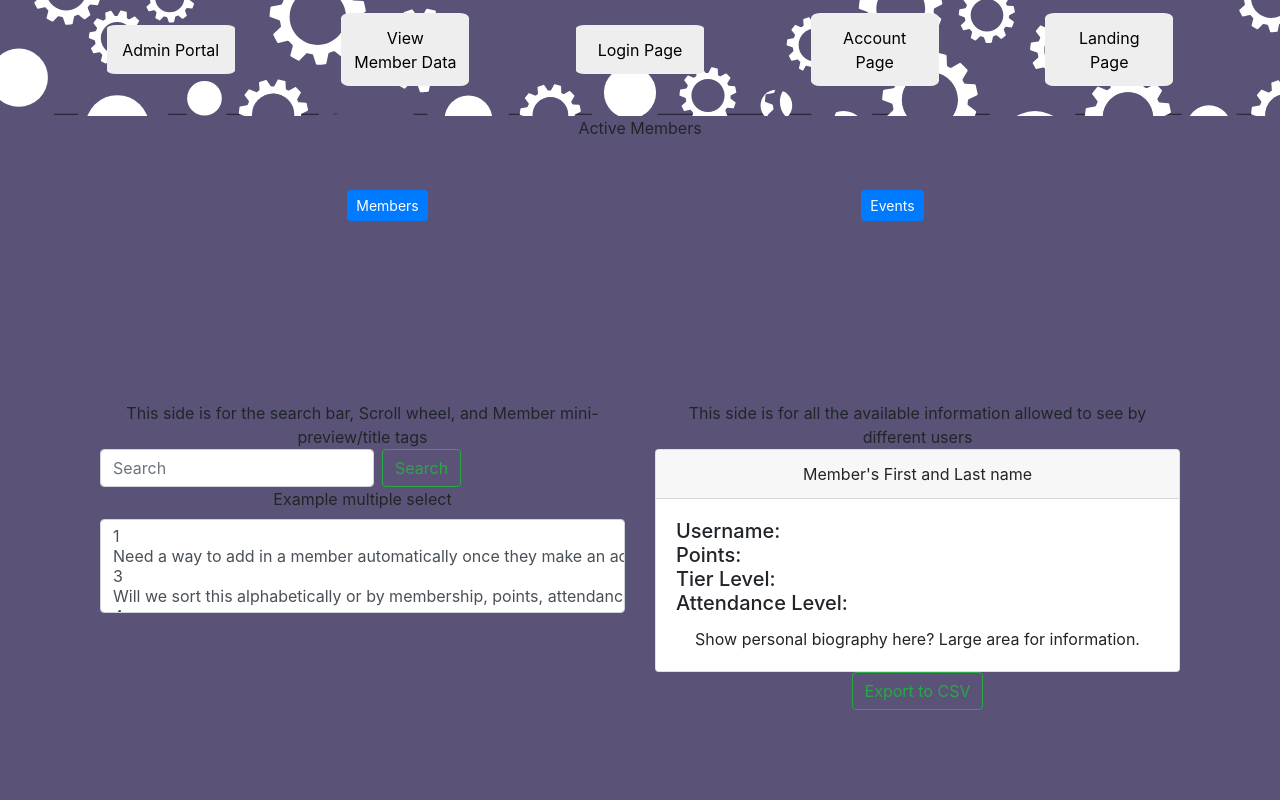
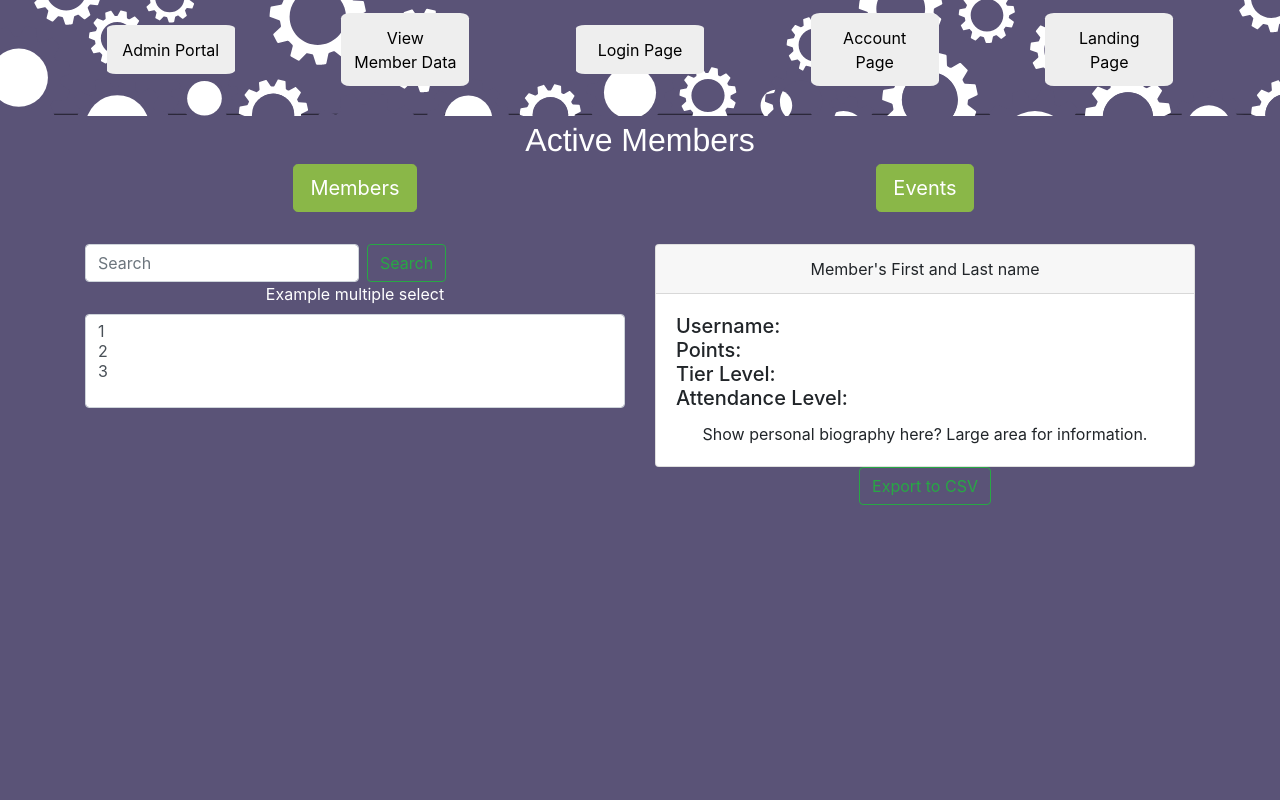
Before and after one commit to mcdirocco/swe-project, a React (Create React App) app in the folder frontend/: page /MemberData in a window 1280 px wide. Shown: the top 800 px of the page. Built offline with nearby package versions, Linux system fonts and the light colour scheme.

Commit message:
ViewMemData Update
Minor updates for formatting.

```diff
--- a/frontend/src/components/MemberData.css
+++ b/frontend/src/components/MemberData.css
@@ -1,14 +1,37 @@
+.HeaderClassName{
+    color: white;
+    font-size: xx-large;
+    font-family: 'Helvetica Neue', Helvetica, Arial, sans-serif;
+}
+
 .RowButtons{
     color: black;
-    margin: 50px;
     display: flex;
+    height: 10vh;
 }
 
 .RowSplitPage{
-    margin: auto;
+    /*margin: auto;*/
     padding-bottom: 100px;
 
 }
 .ClassNameBigDiv{
     height: 100vh;
 }
+
+.btn-dope{
+    background-color: #8AB748;
+    border-color: #8AB748;
+}
+
+.btn-dope:hover{
+    background-color: rgba(255, 255, 255, 0.5);
+    /*background: rgba(138, 183, 72, 0.5);*/
+    border-color: rgba(138, 183, 72, 0.5);
+}
+
+.btn-dope:active:focus{
+    background-color: rgba(255, 255, 255, 0.5);
+    /*background: rgba(138, 183, 72, 0.5);*/
+    border-color: rgba(138, 183, 72, 0.5);
+}
--- a/frontend/src/components/MemberData.js
+++ b/frontend/src/components/MemberData.js
@@ -4,42 +4,47 @@ import "./MemberData.css";
 const MemData = () => {
     return (
       <div className="ClassNameBigDiv">
-        <header className="HeaderClassName" >
+        <header className="HeaderClassName">
           Active Members
         </header>
           <Container>
               <Row className="RowButtons">
                   <Col>
-                      <Button variant="primary" className="btn btn-sm">Members</Button>
+                      <Button variant="primary" className="btn btn-lg btn-dope" style={{span: 3, offset: 5}}>Members</Button>
                   </Col>
                   <Col>
-                      <Button variant="primary" className="btn btn-sm" aria-pressed="true">Events</Button>
+                      <Button variant="primary" className="btn btn-lg btn-dope" aria-pressed="true">Events</Button>
                   </Col>
               </Row>
               <Row className="RowSplitPage">
-                  <Col>
-                    <Form>
-                        This side is for the search bar, Scroll wheel, and Member mini-preview/title tags
-                    </Form>
+                  <Col >            {/*style={{span: 6, offset: 4}}*/}
+                      {/*<div className="card">*/}
+                      {/*    <div className="card-header">*/}
+                      {/*        <Form>*/}
+                      {/*            This side is for the search bar, Scroll wheel, and Member mini-preview/title tags*/}
+                      {/*        </Form>*/}
+                      {/*    </div>*/}
+
                       <Form className="form-inline my-2 my-lg-0">
                           <input className="form-control mr-sm-2" type="search" placeholder="Search" aria-label="Search"/>
                               <button className="btn btn-outline-success my-2 my-sm-0" type="submit">Search</button>
                       </Form>
                       <div className="form-group">
-                          <label htmlFor="exampleFormControlSelect2">Example multiple select</label>
+                          <label htmlFor="exampleFormControlSelect2" style={{color: "white"}}>Example multiple select</label>
                           <select multiple className="form-control" id="exampleFormControlSelect2">
                               <option>1</option>
-                              <option>Need a way to add in a member automatically once they make an account</option>
+                              {/*<option>Need a way to add in a member automatically once they make an account</option>*/}
+                              <option>2</option>
+                              {/*<option>Will we sort this alphabetically or by membership, points, attendance, or have ways to sort it?</option>*/}
                               <option>3</option>
-                              <option>Will we sort this alphabetically or by membership, points, attendance, or have ways to sort it?</option>
-                              <option>4</option>
                           </select>
                       </div>
+                      {/*</div>*/}
                   </Col>
                   <Col>
-                    <Form>
-                        This side is for all the available information allowed to see by different users
-                    </Form>
+                    {/*<Form>*/}
+                    {/*    This side is for all the available information allowed to see by different users*/}
+                    {/*</Form>*/}
                       <div className="card">
                           <div className="card-header">
                               Member's First and Last name
```
